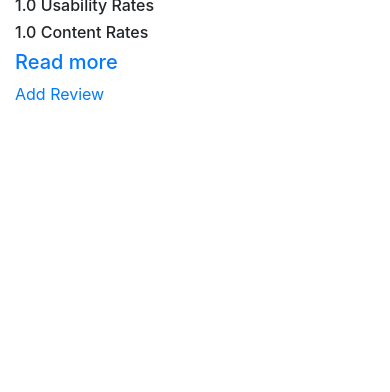
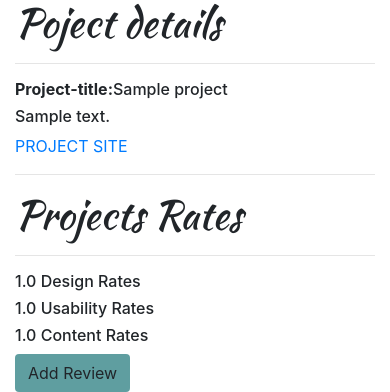
Before and after one commit to GasaGentille/Awward_Like, a Django app: page /oneProject/1 in a window 390 px wide; the page is wider, and only the part inside the window is pictured. Shown: the part 664-1056 px from the top of that part. Before the commit the page ends 764 px from the top of that part, so only its background shows below. Run offline with Django 3.2, Linux system fonts and the light colour scheme; tables that the repository leaves empty hold one stand-in row (values such as "Sample post"); some libraries are stand-ins or nearby versions.

Commit message:
Styling pages

```diff
--- a/posts/templates/single_project.html
+++ b/posts/templates/single_project.html
@@ -1,28 +1,34 @@
 {% extends 'base.html' %}
 {%block content %}
+<link href="https://fonts.googleapis.com/css?family=Kaushan+Script|Satisfy&display=swap" rel="stylesheet">
 
-<div class="container">
-
-    <div class="row">
-        <img src="{{project.project.url}}" class="img-responsive" alt="">
-    </div>
+<div class="container" style="margin-top:50px">
 
     <div class="row">
         <div class="col-md-6">
+            <img src="{{project.project.url}}" class="img-responsive" style="width: 500px;height: 400px">
 
+        </div>
+
+        <div class="col-md-6">
+            <h2 style="font-family: 'Kaushan Script', cursive; font-size: 40px">Poject details</h2><hr>
 
             <h6><strong>Project-title:</strong>{{ project.title}} </h6>
             <h6>{{ project.project_description}} </h6>
-            <a href="{{project.project_link}}"> project_link</a>
+            <a href="{{project.project_link}}"> PROJECT SITE</a><hr>
+
+            <h3 style="font-family: 'Kaushan Script', cursive; font-size: 40px">Projects Rates</h3> <hr>
+
+            <h6> {{ design_average }} Design Rates </h6>
+
+            <h6> {{ usability_average}} Usability Rates</h6>
+
+            <h6> {{content_average}} Content Rates</h6>
+
+            <a href="{% url 'add_review' project.id %}" class="btn btn-default" style="background-color:cadetblue">
+                Add Review </a>
         </div>
-        <div class="col-md-6">
-            <h3>Recent reviews</h3>
-            <h6> {{ design_average }} Design Rates </h6>
-            <h6> {{ usability_average}} Usability Rates</h6>
-            <h6> {{content_average}} Content Rates</h6>
-            <h5><a href="{% url 'review_detail' %}">Read more  </a></h5>
-            <a href="{% url 'add_review' project.id %}"> Add Review </a>
-        </div>
+
 
     </div>
 </div>
--- a/static/css/basenews.css
+++ b/static/css/basenews.css
@@ -0,0 +1,3 @@
+form{
+    margin: auto;
+}
```
Also changed, not shown: posts/templates/profile.html (+7 -3 lines), posts/templates/project_detail.html (+4 -19 lines).
